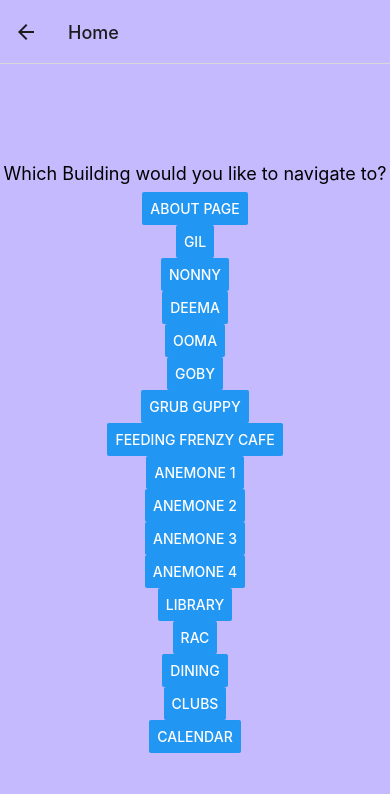
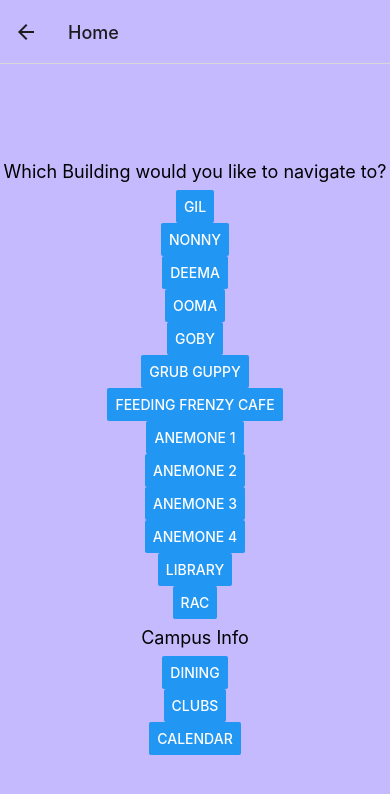
Before and after one commit to clairekim01/bubble_guppies_university, a React Native app: screen /Home in a window 390 px wide. Shown: the top 794 px of the page. Built offline with nearby package versions, Linux system fonts and the light colour scheme.

Commit message:
final updates

```diff
--- a/pages/HomeScreen.js
+++ b/pages/HomeScreen.js
@@ -8,10 +8,6 @@ class HomeScreen extends Component {
     return (
       <View style={styles.container}>
         <Text  style={styles.title}>Which Building would you like to navigate to?</Text>
-        <Button
-            title="About page"
-            onPress={() => this.props.navigation.navigate('About')}
-        />
         <Button
           title="Gil"
           onPress={() => this.props.navigation.navigate('Gil')}
@@ -64,6 +60,7 @@ class HomeScreen extends Component {
           title="Rac"
           onPress={() => this.props.navigation.navigate('RacScreen')}
         />
+        <Text  style={styles.title}>Campus Info</Text>
         <Button
           title="Dining"
           onPress={() => this.props.navigation.navigate('DiningScreen')}
```
